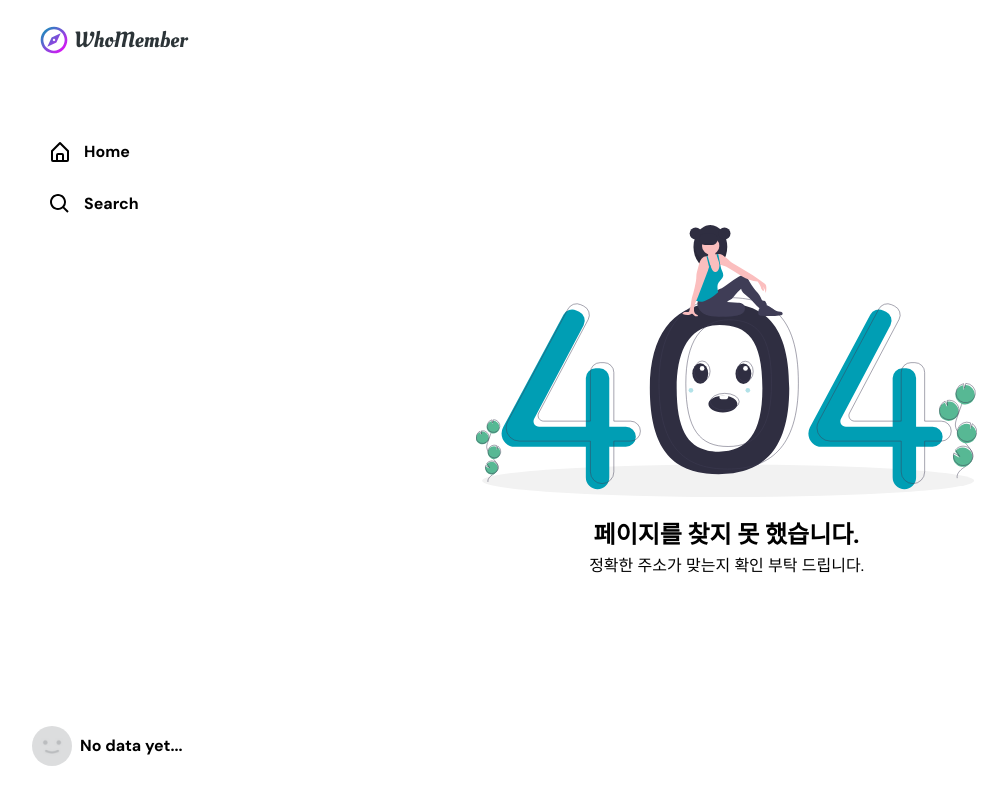
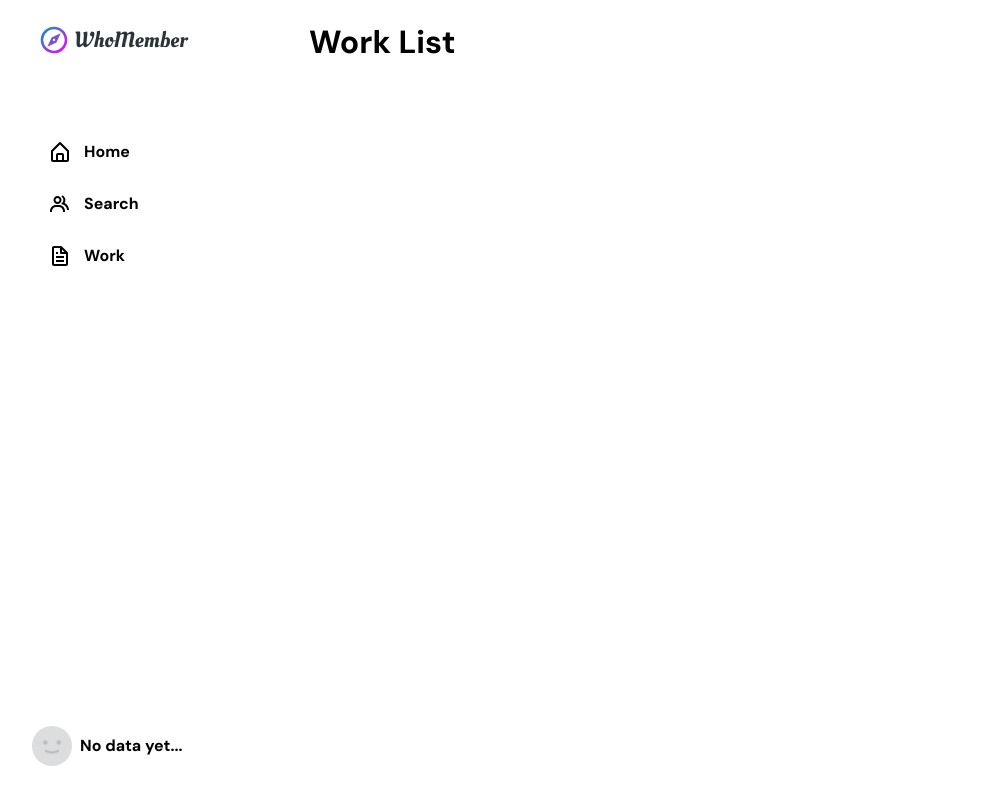
Before and after one commit to sonseong10/ecommerce-monorepo, a React (Create React App) app: page /work in a window 1280 px wide. Shown: the whole page, without its empty margins (56-1064 px from the left). Built offline with nearby package versions, Linux system fonts and the light colour scheme; no server answers; the database is empty; sample sign-in values are in the browser's storage.

Commit message:
🚧 Add new navigation item and connect route component in work

```diff
--- a/src/App.jsx
+++ b/src/App.jsx
@@ -13,8 +13,7 @@ const App = ({ FileInput, authService, dropDown, cardRepository }) => {
   const history = useHistory()
   const historyState = history?.location?.state
   const [userId, setUserId] = useState(historyState && historyState.id)
-  const [home, setHome] = useState(false)
-  const [search, setSerch] = useState(false)
+  const [menuActive, setMenuActive] = useState('')
   const [cards, setCards] = useState({})
   const [userCard, setUserCard] = useState({})
   const [isCard, setIsCard] = useState(false)
@@ -65,14 +64,8 @@ const App = ({ FileInput, authService, dropDown, cardRepository }) => {
     setOverlay(!overlay)
   }
 
-  const onSetHome = () => {
-    setSerch(false)
-    setHome(true)
-  }
-
-  const onSetSearch = () => {
-    setHome(false)
-    setSerch(true)
+  const onMenuChange = (value) => {
+    setMenuActive(value)
   }
 
   const onLogin = (event) => {
@@ -126,9 +119,8 @@ const App = ({ FileInput, authService, dropDown, cardRepository }) => {
             userCard={userCard}
             loding={loding}
             isCard={isCard}
-            home={home}
-            search={search}
             onLogout={onLogout}
+            menuActive={menuActive}
           ></SideNavigation>
           {!userId ? (
             <NotLogin loding={loding} />
@@ -139,8 +131,7 @@ const App = ({ FileInput, authService, dropDown, cardRepository }) => {
               dropDown={dropDown}
               userCard={userCard}
               isCard={isCard}
-              onSetHome={onSetHome}
-              onSetSearch={onSetSearch}
+              onMenuChange={onMenuChange}
               createCard={createOrUpdateCard}
               updateCard={createOrUpdateCard}
               deleteCard={deleteCard}
--- a/src/components/home/home-page.jsx
+++ b/src/components/home/home-page.jsx
@@ -3,9 +3,9 @@ import styles from '../../styles/modules/home_page.module.css'
 import LodingSpinner from '../common/loding-spinner'
 import TeamList from '../team-card/team-list'
 
-const HomePage = ({ isCard, onSetHome, cards, userCard }) => {
+const HomePage = ({ isCard, cards, userCard, onMenuChange }) => {
   useEffect(() => {
-    onSetHome()
+    onMenuChange('home')
   })
 
   return (
--- a/src/components/maker/maker.jsx
+++ b/src/components/maker/maker.jsx
@@ -1,9 +1,9 @@
 import React, { useEffect } from 'react'
 import AddCardForm from './add-card-form'
 
-const Maker = ({ FileInput, dropDown, createCard, onSetHome }) => {
+const Maker = ({ FileInput, dropDown, createCard, onMenuChange }) => {
   useEffect(() => {
-    onSetHome()
+    onMenuChange('home')
   })
 
   return (
--- a/src/components/search/search.jsx
+++ b/src/components/search/search.jsx
@@ -4,12 +4,12 @@ import { BiSearch } from 'react-icons/bi'
 import styles from '../../styles/modules/search.module.css'
 import MemberList from '../member-card/member-list'
 
-const Search = ({ cards, onSetSearch }) => {
+const Search = ({ cards, onMenuChange }) => {
   const searchRef = useRef()
   const [searchValue, setSerchValue] = useState()
 
   useEffect(() => {
-    onSetSearch()
+    onMenuChange('search')
   })
 
   const onSearchValue = () => {
@@ -17,7 +17,7 @@ const Search = ({ cards, onSetSearch }) => {
   }
 
   return (
-    <div className={`col-sm-4 col-md-9`}>
+    <div className="col-sm-4 col-md-9">
       <div className="wrapper">
         <div className={styles.memberListWrap}>
           <header className={styles.header}>
--- a/src/components/side-navigation.jsx
+++ b/src/components/side-navigation.jsx
@@ -2,7 +2,7 @@ import React from 'react'
 import { Link } from 'react-router-dom'
 
 import MyMenu from './common/my-menu'
-import { BiHomeAlt, BiSearch, BiMenu } from 'react-icons/bi'
+import { BiHomeAlt, BiGroup, BiFile, BiMenu } from 'react-icons/bi'
 
 import buttonStyles from '../styles/modules/buttons.module.css'
 import styles from '../styles/modules/global_header.module.css'
@@ -15,9 +15,8 @@ const SideNavigation = ({
   userCard,
   loding,
   isCard,
-  home,
-  search,
   onLogout,
+  menuActive,
 }) => {
   return (
     <div className="col-sm-4 col-md-3">
@@ -45,7 +44,7 @@ const SideNavigation = ({
                   <Link
                     to={userId ? '/' : '#'}
                     className={`${styles.snbItemButton} ${
-                      home && styles.isActive
+                      menuActive === 'home' && styles.isActive
                     }`}
                     type="button"
                   >
@@ -57,11 +56,22 @@ const SideNavigation = ({
                   <Link
                     to={isCard ? '/search' : '#'}
                     className={`${styles.snbItemButton}
-                    ${search && styles.isActive}`}
+                    ${menuActive === 'search' && styles.isActive}`}
                     type="button"
                   >
-                    <BiSearch className={styles.snbButtonIcon} />
+                    <BiGroup className={styles.snbButtonIcon} />
                     Search
+                  </Link>
+                </li>
+                <li className="snb-item">
+                  <Link
+                    to={isCard ? '/work' : '#'}
+                    className={`${styles.snbItemButton}
+                    ${menuActive === 'work' && styles.isActive}`}
+                    type="button"
+                  >
+                    <BiFile className={styles.snbButtonIcon} />
+                    Work
                   </Link>
                 </li>
               </ul>
--- /dev/null
+++ b/src/components/work/work.jsx
@@ -0,0 +1,16 @@
+import React, { useEffect } from 'react'
+
+const Work = ({ onMenuChange }) => {
+  useEffect(() => {
+    onMenuChange('work')
+  })
+  return (
+    <div className="col-sm-4 col-md-9">
+      <div className="wrapper">
+        <h1>Work List</h1>
+      </div>
+    </div>
+  )
+}
+
+export default Work
--- a/src/routers/router.jsx
+++ b/src/routers/router.jsx
@@ -6,18 +6,18 @@ import Search from '../components/search/search'
 import Maker from '../components/maker/maker'
 import Update from '../components/update/update'
 import Detail from '../components/detail/detail'
+import Work from '../components/work/work'
 
 const Router = ({
   FileInput,
+  dropDown,
   cards,
-  dropDown,
+  isCard,
   userCard,
-  isCard,
+  onMenuChange,
   createCard,
   updateCard,
   deleteCard,
-  onSetHome,
-  onSetSearch,
 }) => {
   return (
     <Switch>
@@ -31,7 +31,7 @@ const Router = ({
             isCard={isCard}
             cards={cards}
             userCard={userCard}
-            onSetHome={onSetHome}
+            onMenuChange={onMenuChange}
           ></HomePage>
         )}
       ></Route>
@@ -43,7 +43,7 @@ const Router = ({
             FileInput={FileInput}
             dropDown={dropDown}
             createCard={createCard}
-            onSetHome={onSetHome}
+            onMenuChange={onMenuChange}
           ></Maker>
         )}
       </Route>
@@ -53,9 +53,13 @@ const Router = ({
           <Search
             dropDown={dropDown}
             cards={cards}
-            onSetSearch={onSetSearch}
+            onMenuChange={onMenuChange}
           ></Search>
         )}
+      ></Route>
+      <Route
+        path="/work"
+        render={() => <Work onMenuChange={onMenuChange}></Work>}
       ></Route>
       <Route
         path="/update"
```
